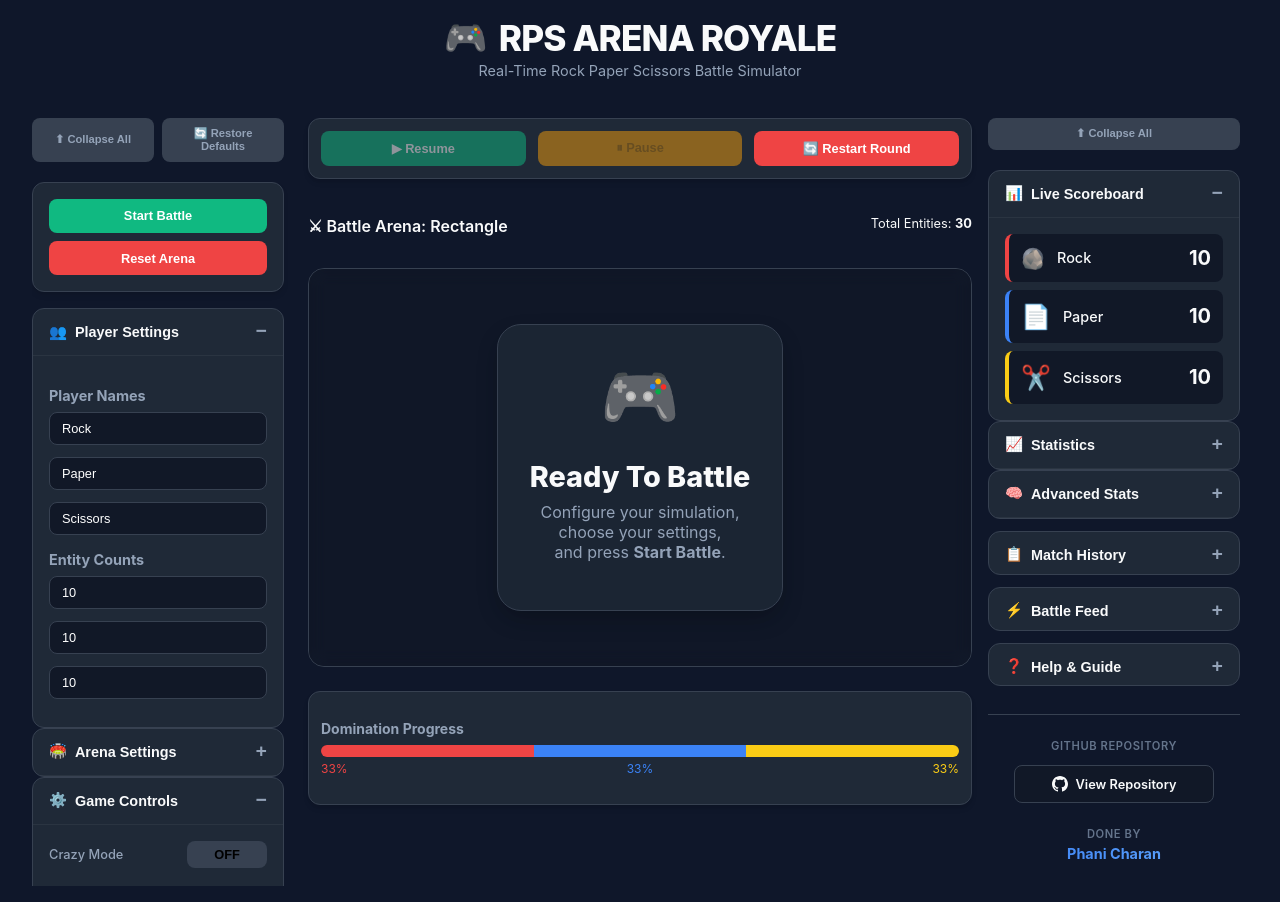
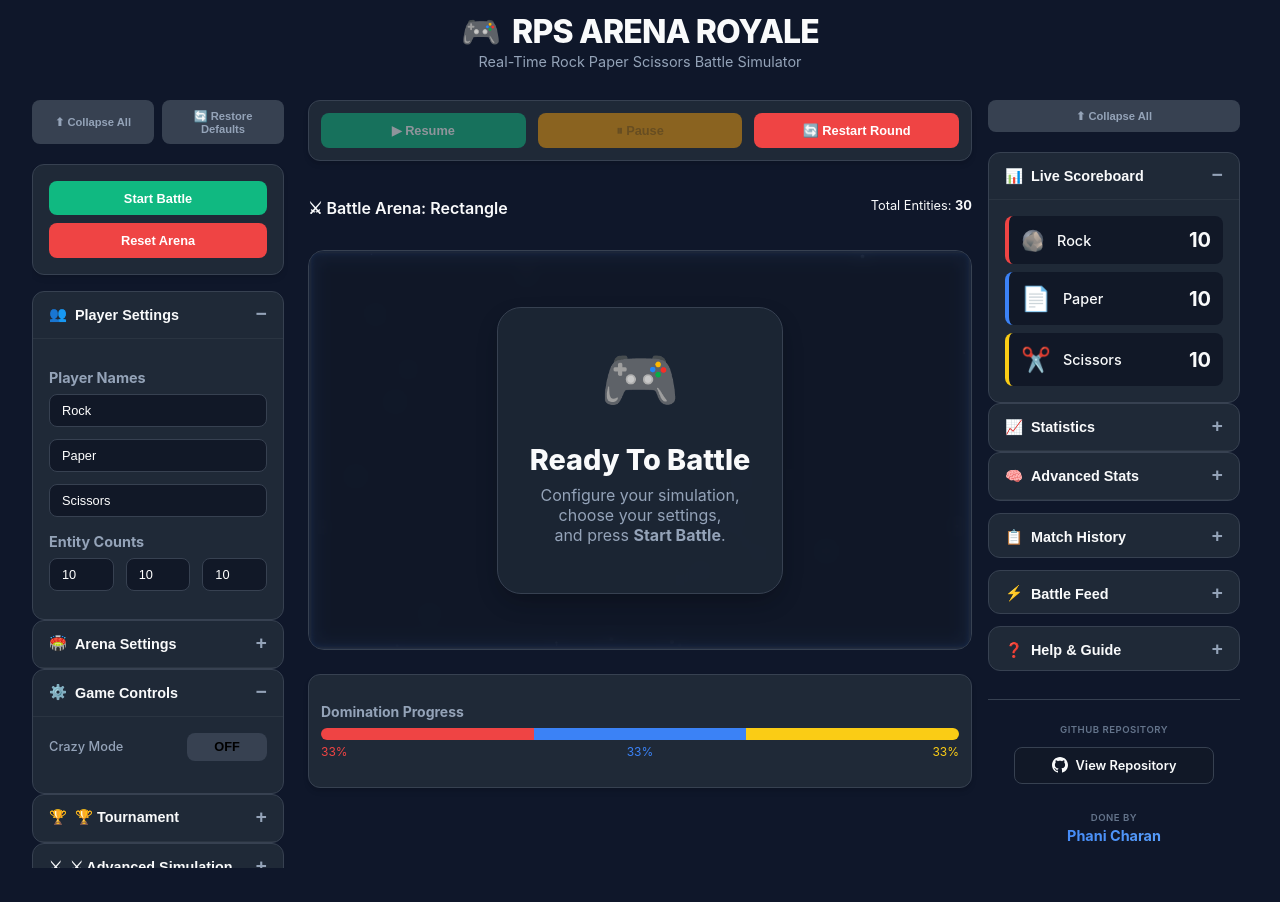
Before and after one commit to karalapatiphanicharan-cyber/rps-arena-simulator, a React (Vite) app: page / in a window 1280 px wide. After the commit the page ends 880 px from the top, so only its background shows below. Built offline with nearby package versions, Linux system fonts and the light colour scheme.

Commit message:
Final UI polish improvements: reduce header height, improve footer styling, add idle arena background effect, and align entity count inputs.

```diff
--- a/src/App.tsx
+++ b/src/App.tsx
@@ -173,6 +173,12 @@ function App() {
             );
         }
     }
+    return () => {
+        if (engineRef.current) {
+            engineRef.current.destroy();
+            engineRef.current = null;
+        }
+    };
   }, [handleStateChange]);
 
   useEffect(() => {
--- a/src/components/ControlPanel.tsx
+++ b/src/components/ControlPanel.tsx
@@ -211,6 +211,7 @@ const ControlPanel: React.FC<ControlPanelProps> = ({
           </div>
 
           <h3 className="section-subtitle" style={{ fontSize: '0.9rem', color: '#94A3B8', marginBottom: '0.5rem', marginTop: '1rem' }}>Entity Counts</h3>
+          <div className="entity-counts-row">
             <div className="input-group">
               <input
                 type="text"
@@ -240,6 +241,7 @@ const ControlPanel: React.FC<ControlPanelProps> = ({
                 disabled={isRunning}
                 placeholder="0"
               />
+            </div>
           </div>
           {countError && (
               <p style={{ color: '#EF4444', fontSize: '0.75rem', marginTop: '0.5rem', fontWeight: '600' }}>
--- a/src/game/GameEngine.ts
+++ b/src/game/GameEngine.ts
@@ -26,7 +26,6 @@ export class GameEngine {
   private ctx: CanvasRenderingContext2D;
   private arena: ArenaDimensions;
   private shape: ArenaShape = 'rectangle';
-  private animationId: number | null = null;
   private status: GameStatus = 'idle';
   private simulationSpeed: number = 1;
   private obstacleDensity: ObstacleDensity = 'off';
@@ -59,6 +58,8 @@ export class GameEngine {
   private onStateChange: (state: GameState) => void;
   private lastNotifyTime: number = 0;
   private readonly THROTTLE_MS = 200;
+  private animationId: number | null = null;
+  private isDestroyed: boolean = false;
 
   constructor(
     ctx: CanvasRenderingContext2D,
@@ -69,6 +70,34 @@ export class GameEngine {
     this.arena = arena;
     this.onStateChange = onStateChange;
     this.particleManager = new ParticleManager(arena.width, arena.height);
+    this.startAnimationLoop();
+  }
+
+  private startAnimationLoop() {
+    const tick = () => {
+      if (this.isDestroyed) return;
+
+      // Particles move slowly when idle/paused for a subtle ambient effect
+      const particleSpeed = this.status === 'running' ? this.simulationSpeed : 0.5;
+      this.particleManager.update(particleSpeed);
+      this.effectManager.update();
+
+      if (this.status === 'running') {
+        this.update();
+      }
+
+      this.draw();
+      this.animationId = requestAnimationFrame(tick);
+    };
+    this.animationId = requestAnimationFrame(tick);
+  }
+
+  destroy() {
+    this.isDestroyed = true;
+    if (this.animationId) {
+      cancelAnimationFrame(this.animationId);
+      this.animationId = null;
+    }
   }
 
   setArenaShape(shape: ArenaShape) {
@@ -386,32 +415,17 @@ export class GameEngine {
     }
     this.status = 'running';
     this.notifyState(null, true);
-    const loop = () => {
-      if (this.status !== 'running') return;
-      this.update();
-      this.draw();
-      this.animationId = requestAnimationFrame(loop);
-    };
-    this.animationId = requestAnimationFrame(loop);
   }
 
   pause() {
     if (this.status !== 'running') return;
     this.status = 'paused';
     this.elapsedAtPause = (Date.now() - this.startTime) / 1000;
-    if (this.animationId) {
-      cancelAnimationFrame(this.animationId);
-      this.animationId = null;
-    }
     this.notifyState(null, true);
   }
 
   stop() {
     this.status = 'idle';
-    if (this.animationId) {
-      cancelAnimationFrame(this.animationId);
-      this.animationId = null;
-    }
   }
 
   reset() {
@@ -586,8 +600,6 @@ export class GameEngine {
         });
     }
 
-    this.particleManager.update(sm);
-    this.effectManager.update();
 
     // Update moving obstacles
     const allObs = [...this.obstacles, ...this.manualObstacles];
@@ -1049,7 +1061,6 @@ export class GameEngine {
     if (activeTypes.length === 1 && this.entities.length > 0) {
       this.status = 'finished';
       soundManager.playWinner();
-      if (this.animationId) cancelAnimationFrame(this.animationId);
       this.notifyState(activeTypes[0], true);
     } else {
       this.notifyState();
--- a/src/styles.css
+++ b/src/styles.css
@@ -28,19 +28,19 @@ body {
   min-height: 100vh;
   display: flex;
   flex-direction: column;
-  padding: 1rem 2rem;
+  padding: 0.75rem 2rem;
   max-width: 1800px;
   margin: 0 auto;
 }
 
 header {
   text-align: center;
-  margin-bottom: 1.5rem;
+  margin-bottom: 1rem;
 }
 
 header h1 {
   margin: 0;
-  font-size: 2.2rem;
+  font-size: 2rem;
   font-weight: 800;
   letter-spacing: -0.025em;
   display: flex;
@@ -53,7 +53,7 @@ header h1 {
 header .subtitle {
   color: #94A3B8;
   font-size: 0.9rem;
-  margin-top: 0.2rem;
+  margin-top: 0.1rem;
 }
 
 .main-layout {
@@ -714,7 +714,7 @@ canvas {
   border-top: 1px solid var(--border-color);
   display: flex;
   flex-direction: column;
-  gap: 1rem;
+  gap: 1.25rem;
 }
 
 .footer-item {
@@ -724,7 +724,7 @@ canvas {
 }
 
 .sidebar-footer .footer-label {
-  font-size: 0.7rem;
+  font-size: 0.6rem;
   color: #64748B;
   text-transform: uppercase;
   letter-spacing: 0.05em;
@@ -772,3 +772,14 @@ canvas {
   -webkit-text-fill-color: transparent;
   display: inline-block;
 }
+
+.entity-counts-row {
+  display: flex;
+  gap: 0.75rem;
+  margin-bottom: 0.75rem;
+}
+
+.entity-counts-row .input-group {
+  flex: 1;
+  margin-bottom: 0;
+}
```
Lines whose indentation alone changed are shown as unchanged.
